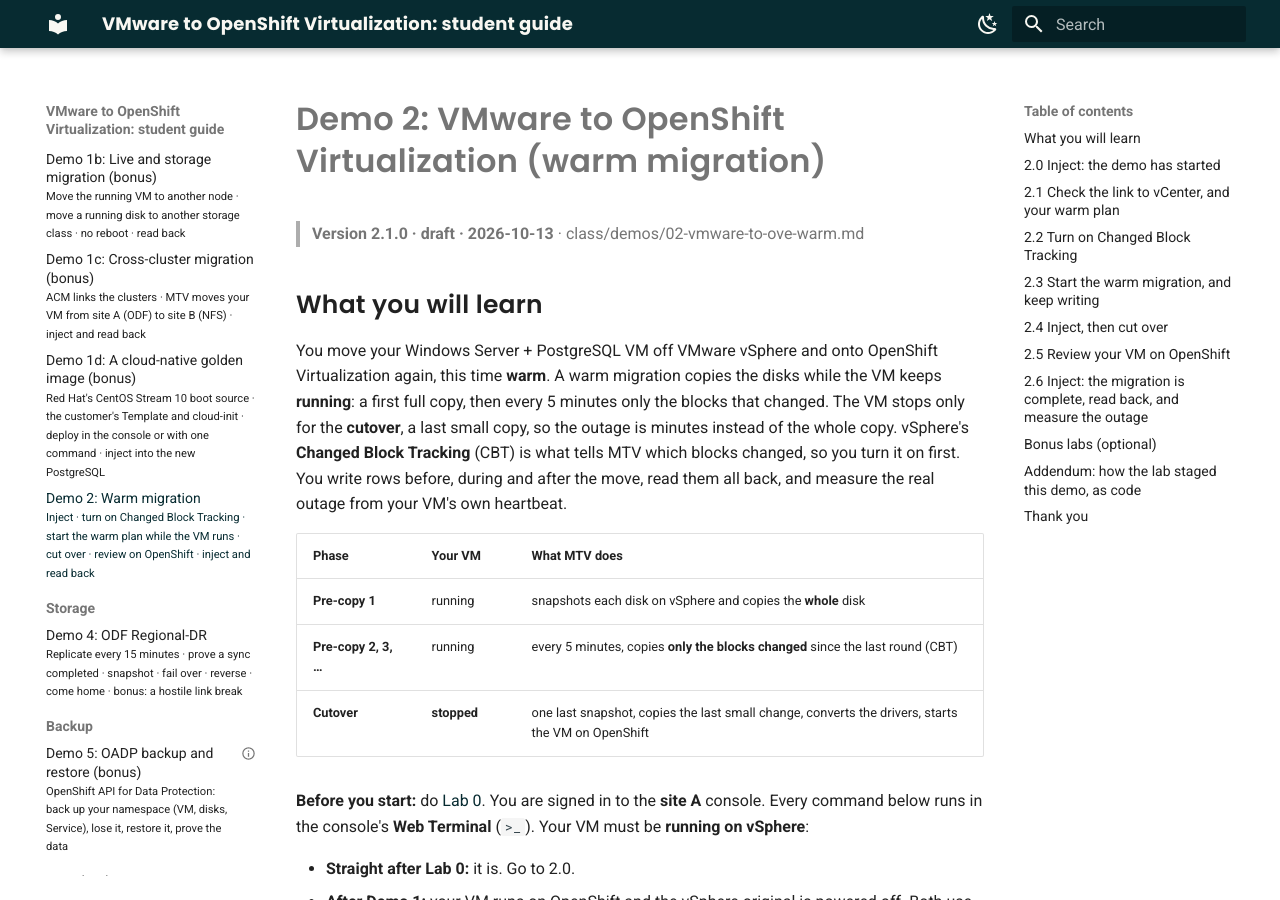
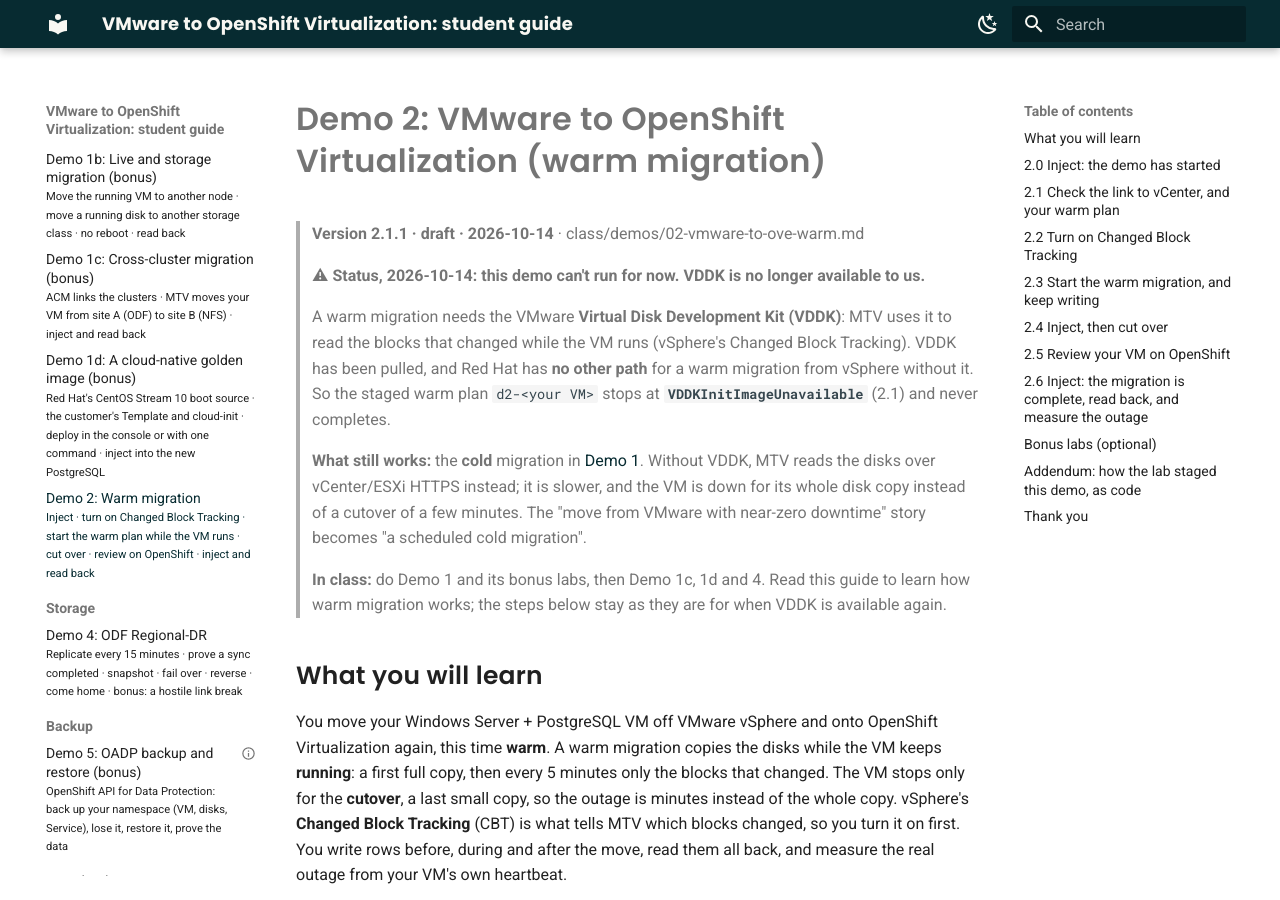
Before and after one commit to paragonmicro-lab/demo-0024-public, an MkDocs documentation site: the page built from docs/demos/02-vmware-to-ove-warm.md, in a window 1280 px wide and 900 px high. Built offline with MkDocs 1.6.1 and Material for MkDocs 9.7.7, drawn with Linux system fonts in a browser that asks for light colours; some of the changed text lies outside the part shown.

Commit message:
class @ demo-openshift-ove 5c620019f4c0

```diff
--- a/docs/demos/02-vmware-to-ove-warm.md
+++ b/docs/demos/02-vmware-to-ove-warm.md
@@ -1,13 +1,27 @@
 ---
 title: "Demo 2 — VMware to OpenShift Virtualization: warm migration"
 subtitle: "Inject · turn on Changed Block Tracking · start the warm plan while the VM runs · cut over · review on OpenShift · inject and read back"
-version: 2.1.0
-date: 2026-10-13
+version: 2.1.1
+date: 2026-10-14
 ---
 
 # Demo 2: VMware to OpenShift Virtualization (warm migration)
 
-> **Version 2.1.0 · draft · 2026-10-13** · class/demos/02-vmware-to-ove-warm.md
+> **Version 2.1.1 · draft · 2026-10-14** · class/demos/02-vmware-to-ove-warm.md
+
+> ⚠ **Status, 2026-10-14: this demo can't run for now. VDDK is no longer available to us.**
+>
+> A warm migration needs the VMware **Virtual Disk Development Kit (VDDK)**: MTV uses it to read the blocks that
+> changed while the VM runs (vSphere's Changed Block Tracking). VDDK has been pulled, and Red Hat has **no other path**
+> for a warm migration from vSphere without it. So the staged warm plan `d2-<your VM>` stops at
+> **`VDDKInitImageUnavailable`** (2.1) and never completes.
+>
+> **What still works:** the **cold** migration in [Demo 1](01-vmware-to-ove-cold.md). Without VDDK, MTV reads the
+> disks over vCenter/ESXi HTTPS instead; it is slower, and the VM is down for its whole disk copy instead of a cutover
+> of a few minutes. The "move from VMware with near-zero downtime" story becomes "a scheduled cold migration".
+>
+> **In class:** do Demo 1 and its bonus labs, then Demo 1c, 1d and 4. Read this guide to learn how warm migration
+> works; the steps below stay as they are for when VDDK is available again.
 
 ## What you will learn
 
@@ -80,7 +94,7 @@
 | Concern | What it means | Who fixes it |
 |---|---|---|
 | **VMMissingChangedBlockTracking** | your VM's disks don't have CBT on, so MTV can't copy only the changes | **you**, in 2.2 |
-| **VDDKInitImageUnavailable** | the provider has no VDDK image, the VMware library MTV needs to read changed blocks | the **instructor**: tell them and stop here (Lab S §S.15) |
+| **VDDKInitImageUnavailable** | the provider has no VDDK image, the VMware library MTV needs to read changed blocks | expected for now: VDDK is unavailable (see the status note at the top). Stop here |
 
 The same from the Web Terminal:
 
```
Also changed, not shown: docs/student-guide.md (+4 -4 lines).
